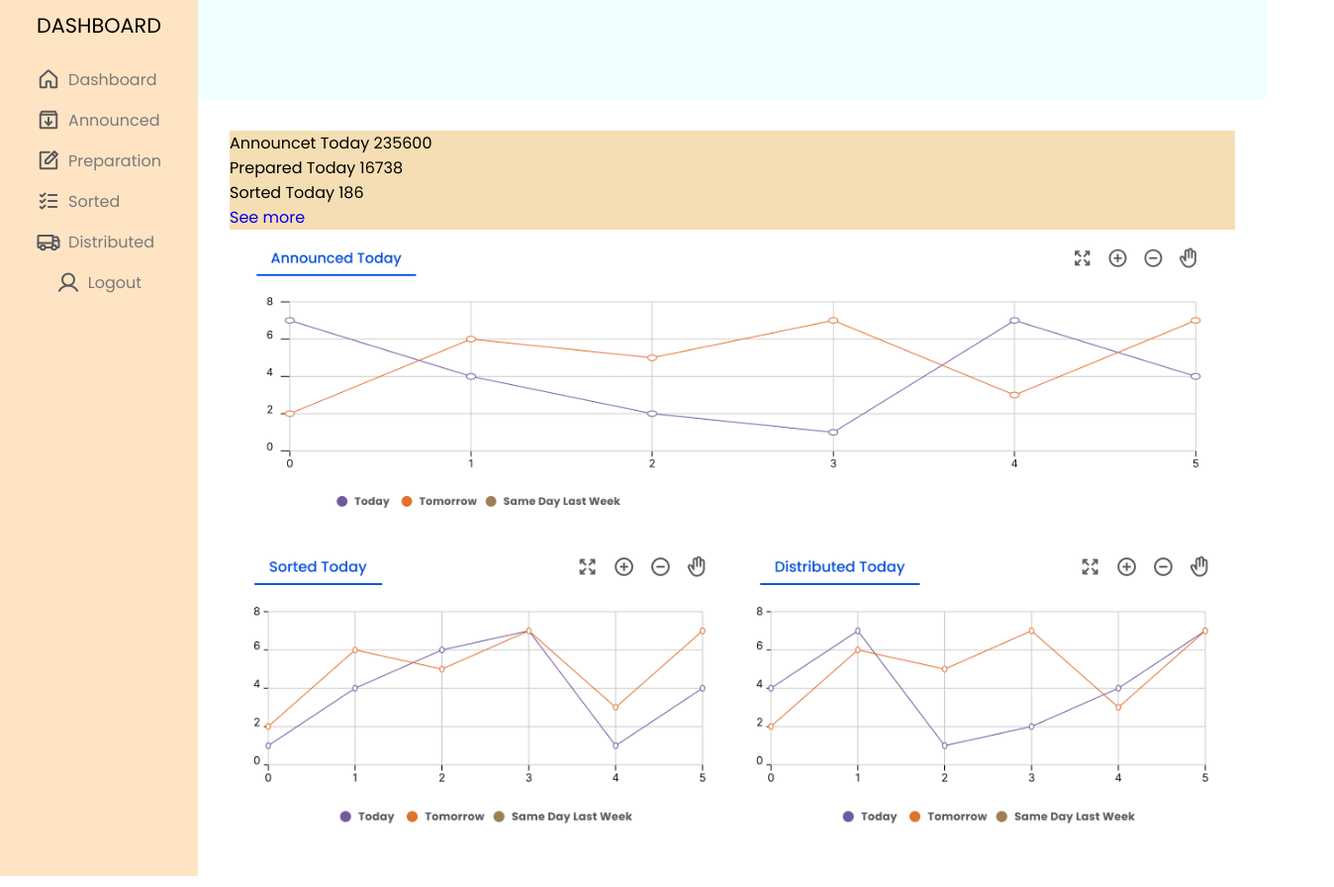
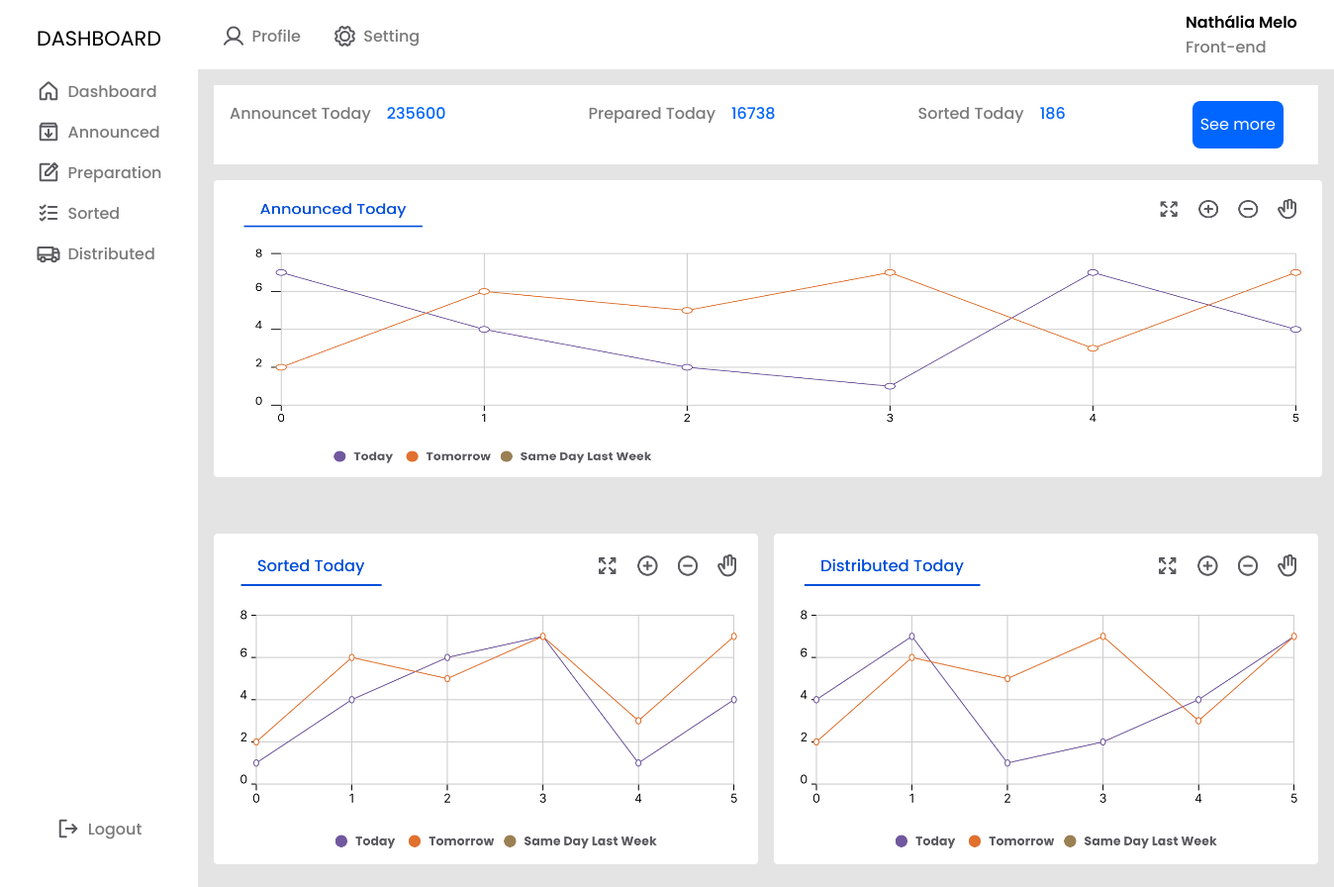
Before and after one commit to whoisnathaliamelo/curso-frontend, a plain HTML site: page css-grid/ProjetoDashboard_inicio/index.html in a window 1280 px wide. Shown: the whole page at 99% size, 1348 px wide, since content can reach past the window. Drawn offline with Linux system fonts and the light colour scheme.

Commit message:
finalização projeto

```diff
--- a/css-grid/ProjetoDashboard_inicio/index.html
+++ b/css-grid/ProjetoDashboard_inicio/index.html
@@ -72,8 +72,8 @@
         </ul>
       </nav>
       <section class="perfil">
-        <div>Nathália Melo</div>
-        <div>Front-end</div>
+        <div class="name">Nathália Melo</div>
+        <div class="front_end">Front-end</div>
       </section>
     </header>
     <nav class="mainNav">
@@ -291,24 +291,32 @@
             </a>
           </li>
         </ul>
-        <ul class="menu">
+        <ul class="menu menuLogout">
           <li>
             <a href="#">
               <svg
                 width="24"
-                height="25"
-                viewBox="0 0 24 25"
+                height="24"
+                viewBox="0 0 24 24"
                 fill="none"
                 xmlns="http://www.w3.org/2000/svg"
               >
                 <path
-                  d="M12 15.5C15.3137 15.5 18 12.8137 18 9.5C18 6.18629 15.3137 3.5 12 3.5C8.68629 3.5 6 6.18629 6 9.5C6 12.8137 8.68629 15.5 12 15.5Z"
+                  d="M16.3125 8.0625L20.25 12L16.3125 15.9375"
                   stroke="#5A5A5F"
                   stroke-width="2"
-                  stroke-miterlimit="10"
+                  stroke-linecap="round"
+                  stroke-linejoin="round"
                 />
                 <path
-                  d="M2.90625 20.7508C3.82775 19.1544 5.15328 17.8287 6.74958 16.907C8.34588 15.9853 10.1567 15.5 12 15.5C13.8433 15.5 15.6541 15.9853 17.2504 16.907C18.8467 17.8287 20.1722 19.1544 21.0938 20.7508"
+                  d="M9.75 12H20.25"
+                  stroke="#5A5A5F"
+                  stroke-width="2"
+                  stroke-linecap="round"
+                  stroke-linejoin="round"
+                />
+                <path
+                  d="M9.75 20.25H4.5C4.30109 20.25 4.11032 20.171 3.96967 20.0303C3.82902 19.8897 3.75 19.6989 3.75 19.5V4.5C3.75 4.30109 3.82902 4.11032 3.96967 3.96967C4.11032 3.82902 4.30109 3.75 4.5 3.75H9.75"
                   stroke="#5A5A5F"
                   stroke-width="2"
                   stroke-linecap="round"
@@ -337,7 +345,7 @@
         </article>
         <a href="#" class="btn">See more</a>
       </section>
-      <figure class= "largeFigure">
+      <figure class="largeFigure">
         <img class="largeGraphic" src="imagens/chart1.png" alt="" />
       </figure>
       <figure>
--- a/css-grid/ProjetoDashboard_inicio/style.css
+++ b/css-grid/ProjetoDashboard_inicio/style.css
@@ -30,33 +30,34 @@ body {
   width: 100%;
   height: 100%;
   display: grid;
-  grid-template-rows: 100px 1fr;
-  grid-template-columns: 200px 1fr;
+  grid-template-rows: 4.37em 1fr;
+  grid-template-columns: 12.5em 1fr;
 }
 
 .header {
-  grid-column: 1 / -1;
+  grid-column: 2 / -1;
   grid-row: 1;
-  background-color: azure;
+  display: flex;
 }
 
 .mainNav {
   grid-column: 1;
   grid-row: 1 / -1;
-  background-color: bisque;
 }
 
 .main {
   display: grid;
-  grid-template-rows: 100px repeat(2, 1fr);
+  grid-template-rows: 5em repeat(2, 1fr);
   grid-template-columns: repeat(2, 1fr);
-  padding: 2em;
+  padding: 1em;
+  gap: 1em;
 }
 
 .summary {
   grid-column: 1 / -1;
   grid-row: 1;
-  background-color: wheat;
+  background-color: white;
+  display: flex;
 }
 
 .largeFigure {
@@ -75,11 +76,12 @@ body {
 }
 
 img {
-  width: 500px;
+  width: 34.37em;
 }
 
 .largeGraphic {
-  width: 1000px;
+  width: 70em;
+  height: 18.75em;
 }
 
 .linkLogo {
@@ -90,23 +92,22 @@ img {
   text-transform: uppercase;
   font-size: 1.3em;
   padding: 0.5em;
+  margin-top: 0.6em;
 }
 
 .menus {
   text-align: center;
-  padding: .5em;
+  padding: 0.5em;
   justify-items: center;
-
 }
 
 .menus a {
   color: #7a7a7a;
   display: flex;
-    padding: .5em;
+  padding: 0.5em;
   width: auto;
-    gap: .5em;
-
-
+  gap: 0.5em;
+  font-weight: 500;
 }
 
 .menu {
@@ -115,3 +116,69 @@ img {
   align-items: flex-start;
   width: fit-content;
 }
+
+.menuLogout {
+  margin-top: 33.75em;
+}
+.navMenu {
+  display: flex;
+  padding: 1em;
+  gap: 1em;
+}
+
+.navMenu a {
+  display: flex;
+  color: #7a7a7a;
+  text-align: center;
+  padding: 0.5em;
+  justify-items: center;
+  padding: 0.5em;
+  width: auto;
+  gap: 0.4em;
+  font-weight: 500;
+}
+
+.main {
+  background-color: #e4e4e4;
+}
+
+.description {
+  color: #7a7a7a;
+}
+
+article {
+  display: flex;
+  gap: 1em;
+  padding: 1em;
+  font-weight: 500;
+  margin-right: 7em;
+}
+
+.number {
+  color: rgb(0, 102, 255);
+}
+
+.btn {
+  background-color: rgb(0, 102, 255);
+  color: white;
+  padding: 0.5em;
+  border-radius: 0.5em;
+  height: 3em;
+  display: flex;
+  align-items: center;
+  align-self: center;
+}
+
+.perfil {
+  align-self: center;
+  margin-left: 46.87em;
+}
+
+.name {
+  font-weight: 600;
+}
+
+.front_end{
+     color: #7a7a7a;
+     font-weight: 500;
+}
```
Lines whose indentation alone changed are shown as unchanged.
